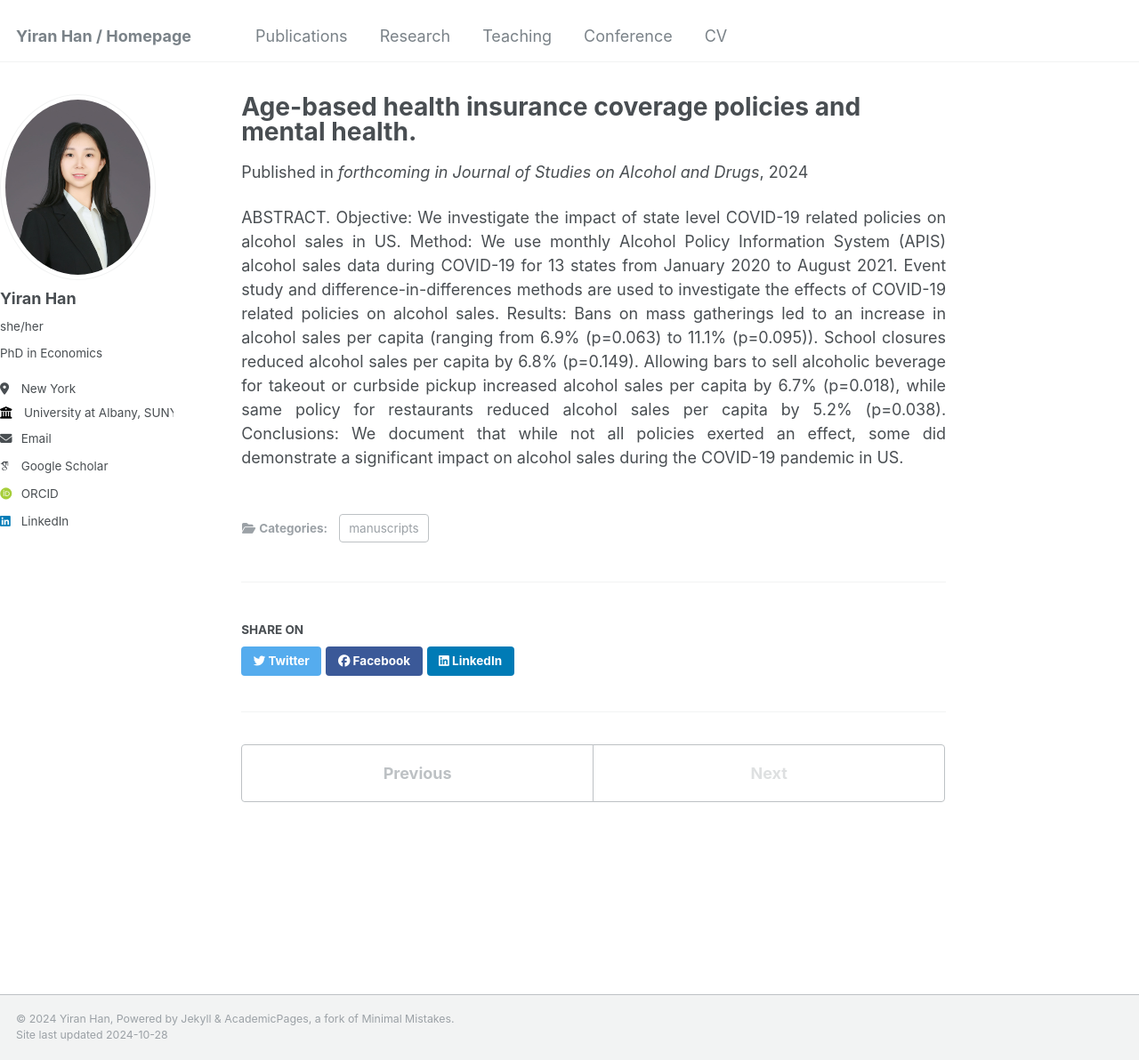
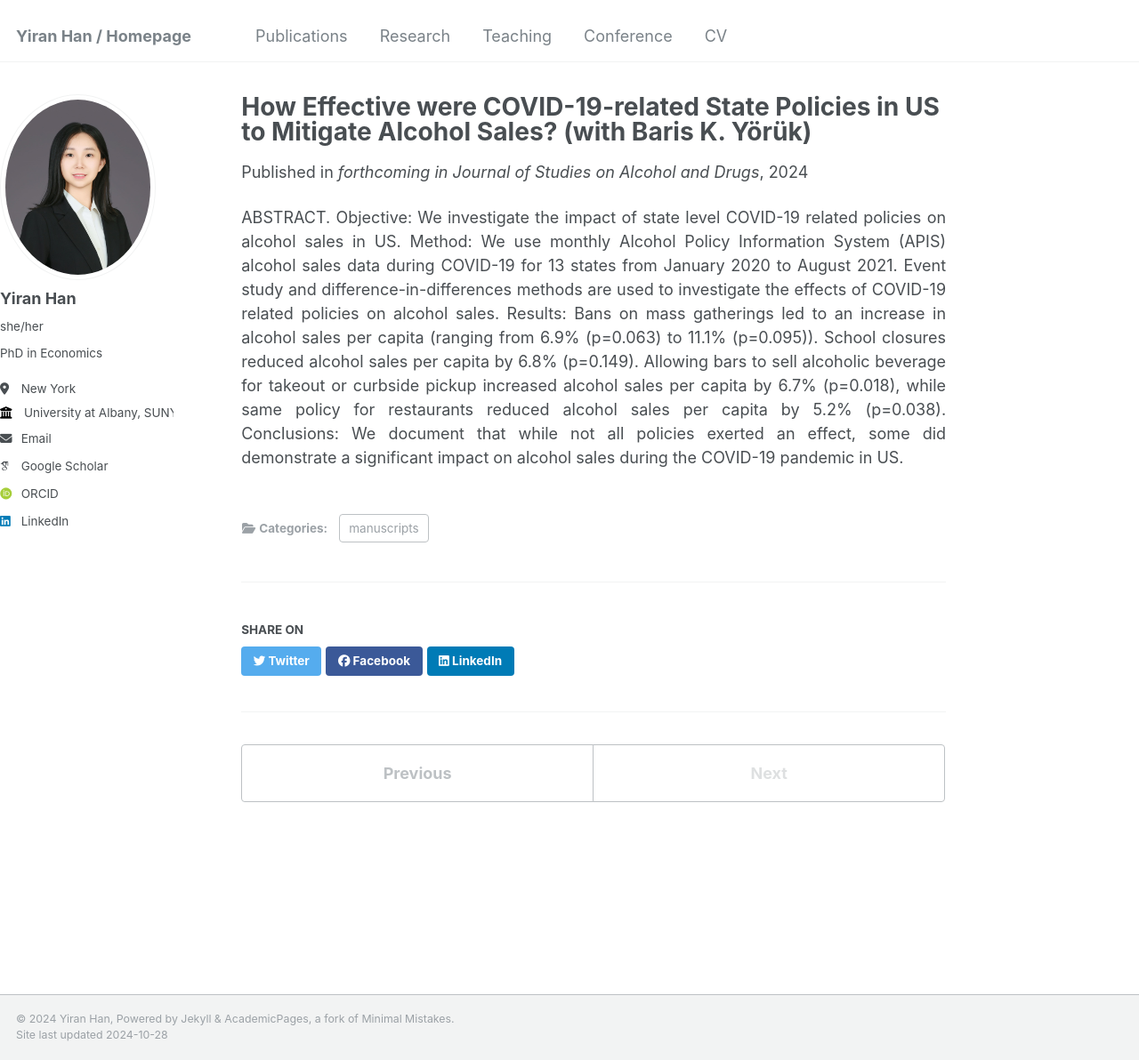
Before and after one commit to yiran-han/yiran-han.github.io, a Jekyll site: the page built from _publications/2024-paper2.md, in a window 1280 px wide and 1192 px high. Shown: the whole window at 89% size. Built offline with Jekyll 4.4.1, drawn with Linux system fonts in a browser that asks for light colours; some web fonts are replaced.

Commit message:
Update 2024-paper2.md

```diff
--- a/_publications/2024-paper2.md
+++ b/_publications/2024-paper2.md
@@ -1,5 +1,5 @@
 ---
-title: "Age-based health insurance coverage policies and mental health."
+title: "How Effective were COVID-19-related State Policies in US to Mitigate Alcohol Sales? (with Baris K. Yörük)"
 collection: publications
 category: manuscripts
 # permalink: /publication/2024-paper2
```
Also changed, not shown: other parts of _publications/2024-paper2.md (+1 -1 lines).
